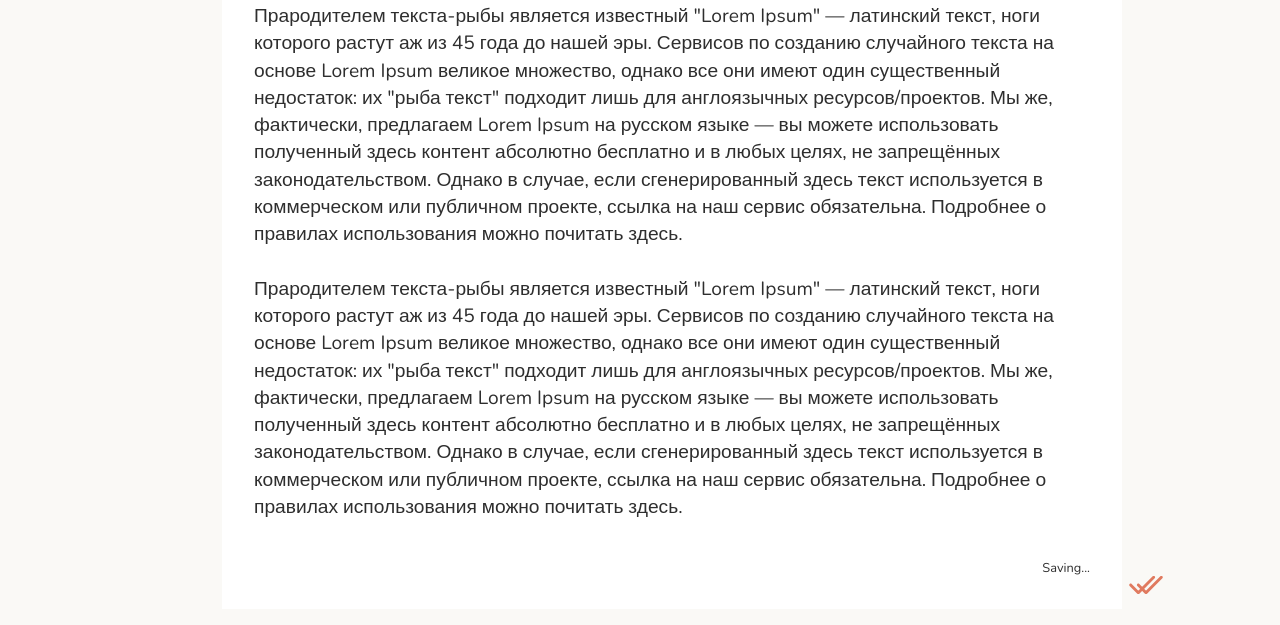
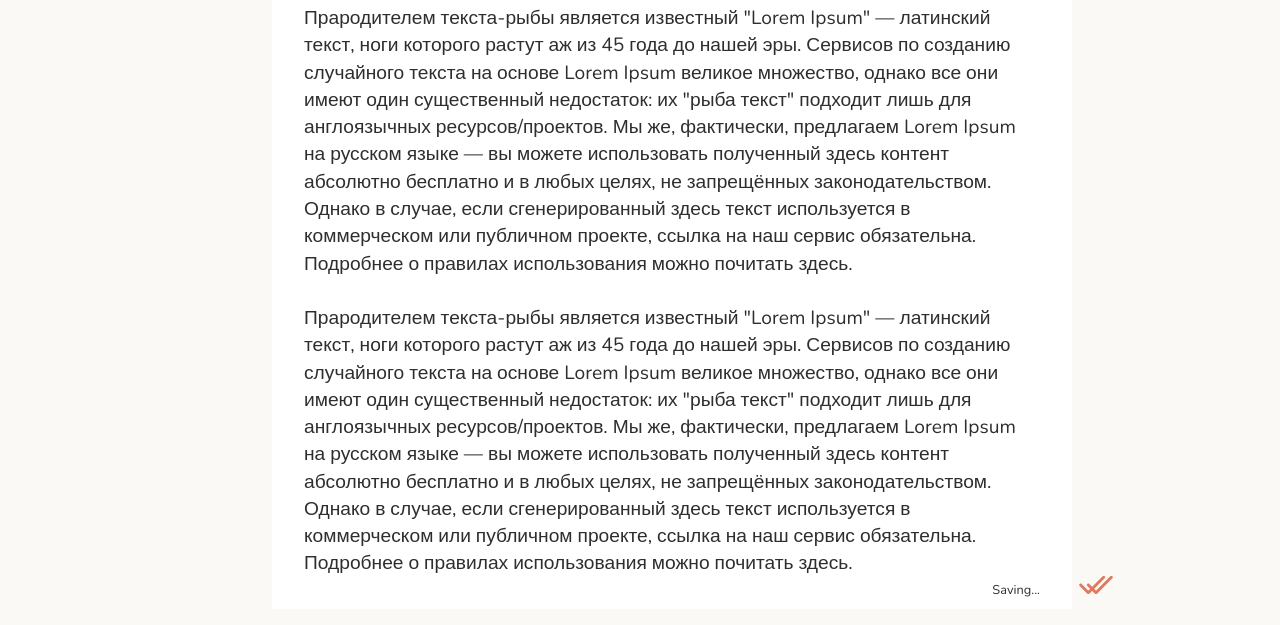
Before and after one commit to egdeliya/mini-diary, a plain HTML site: page create_entry.html in a window 1280 px wide. Shown: the part 175-800 px from the top of the page. Drawn offline with nearby package versions, Linux system fonts and the light colour scheme.

```diff
--- a/css/styles.css
+++ b/css/styles.css
@@ -10,7 +10,7 @@
     --terracotta: #E07A5F;
 
     --font-size: 1.5rem;
-    --nunito: "Nunito", sans-serif;
+    --nunito: "Nunito", Arial, sans-serif;
 }
 html {
     box-sizing: border-box;
@@ -98,7 +98,7 @@
 /* ----- entry page ----- */
 .page {
     /*border: 1px solid green;*/
-    max-width: 900px;
+    max-width: 800px;
 
     margin-left: auto;
 
@@ -110,6 +110,7 @@
     background-color: var(--white);
 
     font-family: var(--nunito), sans-serif;
+    line-height: 1.5rem;
 }
 .page p,
 .page div {
@@ -149,6 +150,7 @@
     /*font-size: var(--font-size);*/
     font-size: 1.2rem;
     font-weight: 300;
+    line-height: 1.5rem;
 
     flex-basis: 97%;
 }
```
